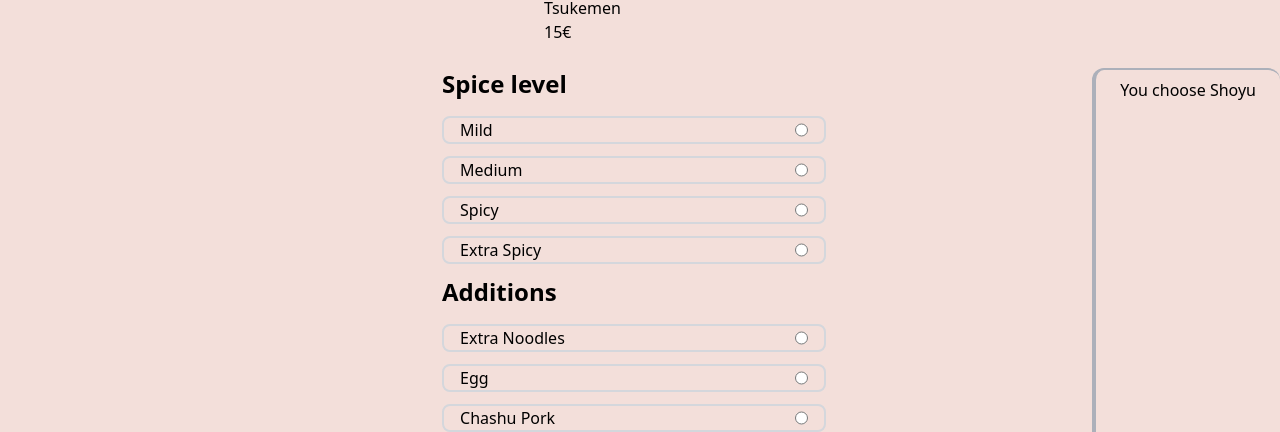
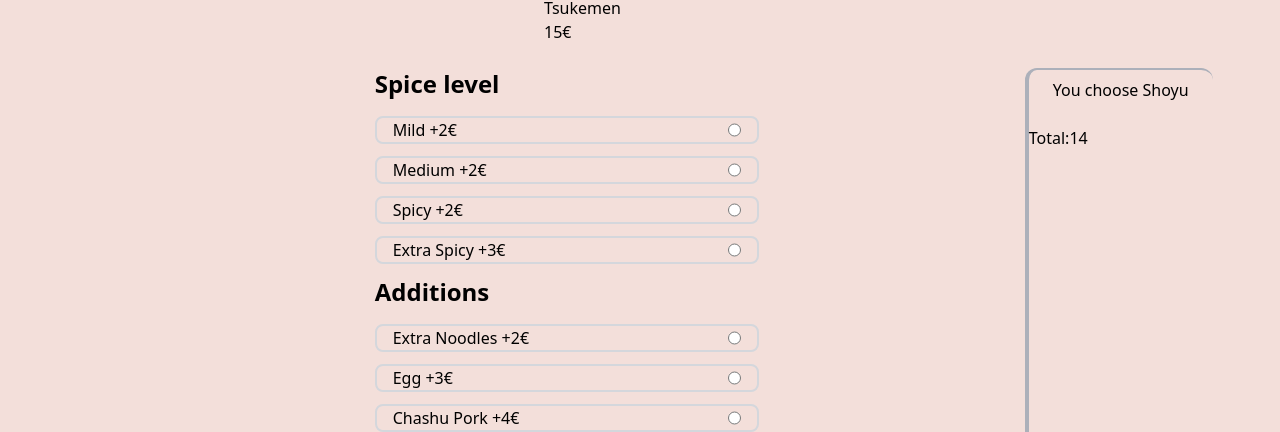
Before and after one commit to DaveMo82/Online_Order_Ramen, a React (Create React App) app in the folder frontend/: page /RamenCheck/1 in a window 1280 px wide. Shown: the part 520-952 px from the top of the page. Built offline with nearby package versions, Linux system fonts and the light colour scheme.

Commit message:
finish the extra for the ramen

```diff
--- a/frontend/src/index.css
+++ b/frontend/src/index.css
@@ -1,14 +1,13 @@
 @tailwind base;
-@tailwind components;
+/* @tailwind components; */
 @tailwind utilities;
 
-.container {
+ .container {
     display: grid;
     grid-template-areas:
     "header header header"
-    "table table aside"
     "table table aside";
-grid-template-columns: auto 1fr;
+grid-template-columns: auto auto auto;
 }
 
 .header {
--- a/frontend/src/pages/RamenCheck.tsx
+++ b/frontend/src/pages/RamenCheck.tsx
@@ -9,18 +9,27 @@ const RamenCheck = () => {
   const [extra, setExtra] = useState<string[]>([]);
   const selectedRamen = menuItems.find((item) => item.id.toString() === id);
 
-  const handleExtra = (value: string) => {
-    if (extra.includes(value)) {
-      setExtra(extra.filter((item) => item !== value));
+
+  const handleExtra = (value: string, price:string) => {
+    const extraItem = value + "" + price;
+    if (extra.includes(extraItem)) {
+      setExtra(extra.filter((item) => item !== extraItem));
     } else {
-      setExtra([...extra, value]);
+      setExtra([...extra, extraItem]);
     }
   };
-console.log(extra)
+
+  const totalPrice = selectedRamen ? extra.reduce((acc, curr) => {
+    const matches = curr.match(/\d+€/);
+    const extraPrice = matches ? matches[0] : "0€";
+   return acc + parseFloat(extraPrice.replace("€", ""));
+
+  }, parseFloat(selectedRamen.price)) : 0;
+
   return (
     <div className="flex flex-col h-screen font-Rubik">
       <Menu />
-      <div className="flex flex-grow justify-center justify-items-center bg-container container">
+      <div className="flex flex-grow justify-items-center bg-container container">
         <section className="flex flex-wrap justify-center header">
           {menuItems.map((items: any) => (
             <div key={items.id} className="flex flex-col mx-4 my-6">
@@ -34,38 +43,36 @@ console.log(extra)
             </div>
           ))}
         </section>
-
-
         <div className="table ml-44">
           <div>
             <h1 className="font-bold text-2xl mb-4 text-left">Spice level</h1>
             <div className="mb-3 w-96">
               <label className="border-2 border-footer rounded-lg w-full text-left pl-4 flex justify-between">
-                Mild
-                <input type="radio" name="mild" value="mild" checked={extra.includes("mild")} onClick={() => handleExtra("mild")} className="mr-4" />
+                Mild +2€
+                <input type="radio" name="mild" value="mild" checked={extra.includes("mild")} onClick={() => handleExtra("mild", "2€")} className="mr-4" />
               </label>
             </div>
             <div className="mb-3 w-96">
               <label className="border-2 border-footer rounded-lg w-full text-left pl-4 flex justify-between">
-                Medium
-                <input type="radio" name="medium" value="medium" checked={extra.includes("medium")} onClick={() => handleExtra("medium")}  className="mr-4"/>
+                Medium +2€
+                <input type="radio" name="medium" value="medium" checked={extra.includes("medium")} onClick={() => handleExtra("medium" , "2€")}  className="mr-4"/>
               </label>
             </div>
             <div className="mb-3 w-96">
               <label className="border-2 border-footer rounded-lg w-full text-left pl-4 flex justify-between">
-                Spicy
-                <input type="radio" name="spicy" value="spicy" checked={extra.includes("spicy")} onClick={() => handleExtra("spicy")}  className="mr-4"/>
+                Spicy +2€
+                <input type="radio" name="spicy" value="spicy" checked={extra.includes("spicy")} onClick={() => handleExtra("spicy" , "2€")}  className="mr-4"/>
               </label>
             </div>
             <div className="mb-3 w-96">
               <label className="border-2 border-footer rounded-lg w-full text-left pl-4 flex justify-between">
-                Extra Spicy
+                Extra Spicy +3€
                 <input
                   type="radio"
                   name="extraSpicy"
                   value="extraSpicy"
                   checked={extra.includes("extraSpicy")}
-                  onClick={() => handleExtra("extraSpicy")}
+                  onClick={() => handleExtra("extraSpicy" , "3€")}
                   className="mr-4"
                 />
               </label>
@@ -76,27 +83,32 @@ console.log(extra)
             <h1 className="font-bold text-2xl mb-4 text-left">Additions</h1>
             <div className="mb-3 w-96">
               <label className="border-2 border-footer rounded-lg w-full text-left pl-4 flex justify-between">
-                Extra Noodles
-                <input type="radio" name="extraNoodle" value="extraNoodle" checked={extra.includes("extraNoodle")} onClick={() => handleExtra("extraNoodle")}  className="mr-4" />
+                Extra Noodles +2€
+                <input type="radio" name="extraNoodle" value="extraNoodle" checked={extra.includes("extraNoodle")} onClick={() => handleExtra("extraNoodle" , "2€")}  className="mr-4" />
               </label>
             </div>
             <div className="mb-3 w-96">
               <label className="border-2 border-footer rounded-lg w-full text-left pl-4 flex justify-between">
-                Egg
-                <input type="radio" name="egg" value="egg" checked={extra.includes("egg")} onClick={() => handleExtra("egg")}  className="mr-4"/>
+                Egg +3€
+                <input type="radio" name="egg" value="egg" checked={extra.includes("egg")} onClick={() => handleExtra("egg" , "3€")}  className="mr-4"/>
               </label>
             </div>
             <div className="mb-3 w-96">
               <label className="border-2 border-footer rounded-lg w-full text-left pl-4 flex justify-between">
-                Chashu Pork
-                <input type="radio" name="chashuPork" value="chashuPork" checked={extra.includes("chashuPork")} onClick={() => handleExtra("chashuPork")}  className="mr-4"/>
+                Chashu Pork +4€
+                <input type="radio" name="chashuPork" value="chashuPork" checked={extra.includes("chashuPork")} onClick={() => handleExtra("chashuPork" , "4€")}  className="mr-4"/>
               </label>
             </div>
           </div>
         </div>
         <div className="border-y-2 border-l-4 aside border-header h-full rounded-xl">
-        <h2 className=" px-6 mt-2">You choose {selectedRamen?.name}</h2>
-        <p>{extra}</p>
+        <h2 className=" px-6 mt-2 text-center">You choose {selectedRamen?.name}</h2>
+        <div className="ml-6 mt-6">
+          {extra.map((item, index) => (
+            <li key={index}>{item}</li>
+          ))}
+          </div>
+        <p>Total:{totalPrice}</p>
         </div>
       </div>
       <Footer />
```
